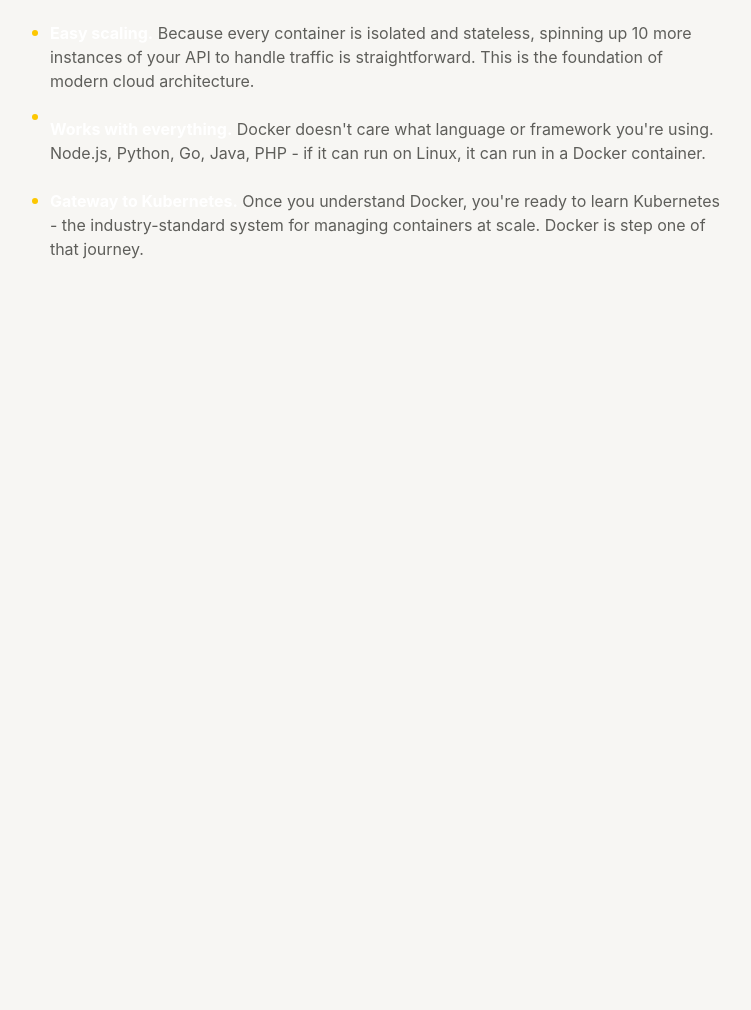
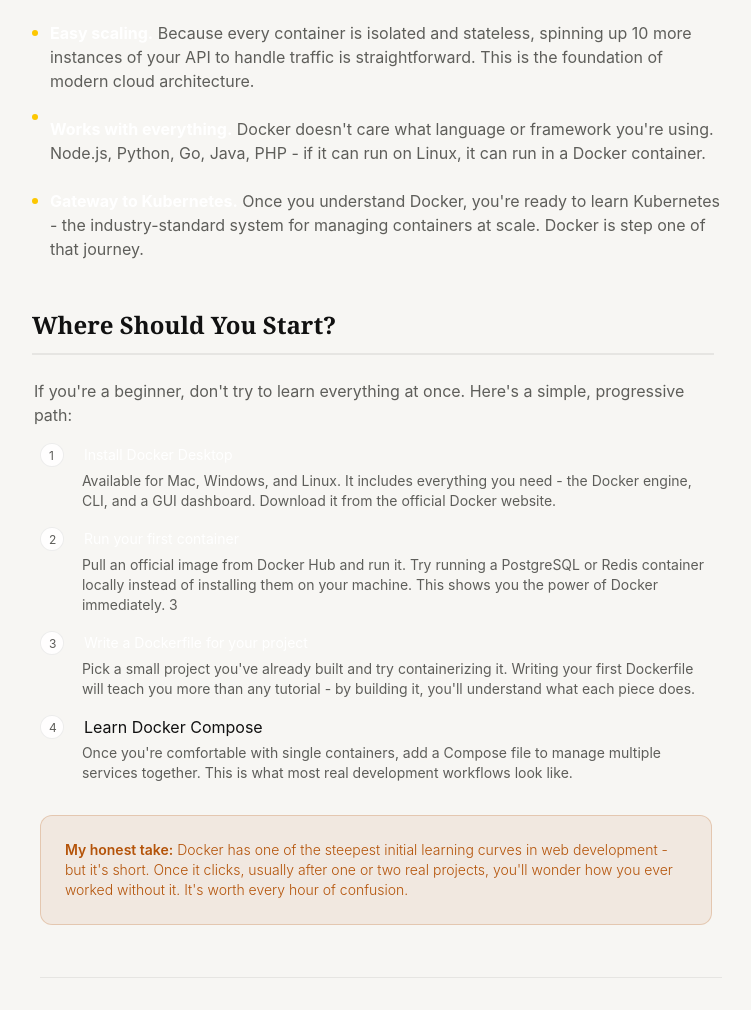
Before and after one commit to anshumishra2208/portfolio, a website: page blog.html in a window 1280 px wide. Shown: the part 4074-5084 px from the top of the page, without its empty margins (211-962 px from the left). Before the commit the page ends 4367 px from the top, so only its background shows below. Drawn offline with Linux system fonts and the light colour scheme.

```diff
--- a/blog.html
+++ b/blog.html
@@ -371,6 +371,73 @@
                     </div>
                 </article>
 
+                <article>
+                    <h2 class="text-(--text-1) text-2xl font-serif mt-8 -ml-2 pt-4 max-w-xl font-bold">Where Should You
+                        Start?</h2>
+                    <div class="-ml-2 mt-3 w-full border border-(--border-subtle) "></div>
+                    <p class="text-md text-(--text-3) max-w-2xl mt-6 -ml-1.5">If you're a beginner, don't try to learn
+                        everything at once. Here's a simple, progressive path:</p>
+                    <div>
+                        <div class="flex items-center gap-5 mt-4">
+                            <div
+                                class="w-6 h-6 text-xs text-(--text-3) px-2 py-1 rounded-full bg-(--surface-card) border border-(--border-subtle)">
+                                1</div>
+                            <p class="text-white text-sm">Install Docker Desktop</p>
+                        </div>
+                        <p class="max-w-2xl text-sm text-(--text-3) mt-1 pl-10.5">Available for Mac, Windows, and Linux.
+                            It includes everything you need - the Docker
+                            engine, CLI, and a GUI dashboard. Download it from the official Docker website.</p>
+                    </div>
+
+                    <div>
+                        <div class="flex items-center gap-5 mt-4">
+                            <div
+                                class="w-6 h-6 text-xs text-(--text-3) px-2 py-1 rounded-full bg-(--surface-card) border border-(--border-subtle)">
+                                2</div>
+                            <p class="text-white text-sm">Run your first container</p>
+                        </div>
+                        <p class="max-w-2xl text-sm text-(--text-3) mt-1 pl-10.5">
+                            Pull an official image from Docker Hub and run it. Try running a PostgreSQL or Redis
+                            container locally instead of installing them on your machine. This shows you the power of
+                            Docker immediately.
+                            3</p>
+                    </div>
+
+                    <div>
+                        <div class="flex items-center gap-5 mt-4">
+                            <div
+                                class="w-6 h-6 text-xs text-(--text-3) px-2 py-1 rounded-full bg-(--surface-card) border border-(--border-subtle)">
+                                3</div>
+                            <p class="text-white text-sm">Write a Dockerfile for your project</p>
+                        </div>
+                        <p class="max-w-2xl text-sm text-(--text-3) mt-1 pl-10.5">Pick a small project you've already
+                            built and try containerizing it. Writing your first Dockerfile will teach you more than any
+                            tutorial - by building it, you'll understand what each piece does.</p>
+                    </div>
+
+                    <div>
+                        <div class="flex items-center gap-5 mt-4">
+                            <div
+                                class="w-6 h-6 text-xs text-(--text-3) px-2 py-1 rounded-full bg-(--surface-card) border border-(--border-subtle)">
+                                4</div>
+                            Learn Docker Compose</p>
+                        </div>
+                        <p class="max-w-2xl text-sm text-(--text-3) mt-1 pl-10.5">Once you're comfortable with single
+                            containers, add a Compose file to manage multiple services together. This is what most real
+                            development workflows look like.</p>
+                    </div>
+
+                    <div class="bg-(--accent-dim) border border-(--accent-border) rounded-xl max-w-2xl mt-8 px-6 py-6">
+                        <p class="text-sm text-(--accent) font-light"><b class="font-semibold">My honest take:</b> Docker has one of the steepest initial learning curves in web
+                            development - but it's short. Once it clicks, usually after one or two real projects, you'll
+                            wonder how you ever worked without it. It's worth every hour of confusion.</p>
+                    </div>
+
+                    <div class="w-full border-b border-(--border-subtle) mt-13"></div>
+
+
+                </article>
+
             </div>
 
 
```
Also changed, not shown: output.css.
